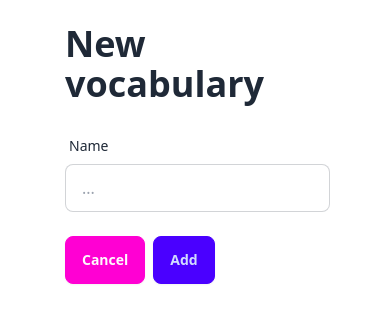
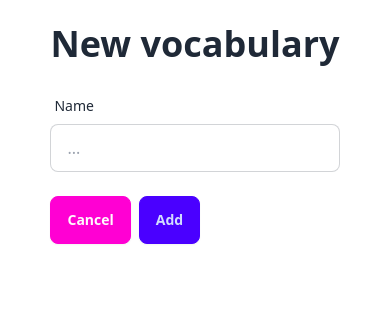
Before and after one commit to KolyaKovt/react-local-vocabulary, a React (Vite) app: page /new in a window 390 px wide. Shown: the top 322 px of the page. Built offline with nearby package versions, Linux system fonts and the light colour scheme.

Commit message:
responsive design

```diff
--- a/src/components/Container.tsx
+++ b/src/components/Container.tsx
@@ -6,7 +6,7 @@ interface Props {
 
 export const Container = ({ children }: Props) => {
   return (
-    <div className="flex flex-col items-start mx-auto max-w-[300px] px-5">
+    <div className="flex flex-col items-center mx-auto max-w-[575px] px-5">
       {children}
     </div>
   )
--- a/src/index.css
+++ b/src/index.css
@@ -17,7 +17,7 @@
   @apply text-4xl font-bold;
 }
 .itemsList {
-  @apply flex flex-col gap-6 pb-6;
+  @apply flex flex-col gap-6 pb-6 w-[280px];
 }
 .btnContainer {
   @apply flex gap-2 flex-wrap;
--- a/src/pages/OpenVocabulary.tsx
+++ b/src/pages/OpenVocabulary.tsx
@@ -1,7 +1,9 @@
 import { Link, useParams } from "react-router-dom"
-import { useAppDispatch, useAppSelector } from "../redux/hooks"
+
 import { Container } from "../components/Container"
 import { Header } from "../components/Header"
+
+import { useAppDispatch, useAppSelector } from "../redux/hooks"
 import { deleteWord, selectVocabularies } from "../redux/vocabularies/slice"
 import { getVocabulary } from "../helpers/getVocabulary"
 
--- a/src/pages/VocabulariesList.tsx
+++ b/src/pages/VocabulariesList.tsx
@@ -1,12 +1,13 @@
 import { Link } from "react-router-dom"
+
+import { Container } from "../components/Container"
+import { Header } from "../components/Header"
 
 import { useAppDispatch, useAppSelector } from "../redux/hooks"
 import {
   deleteVocabulary,
   selectVocabularies,
 } from "../redux/vocabularies/slice"
-import { Container } from "../components/Container"
-import { Header } from "../components/Header"
 
 export default function ListVocabularies() {
   const dispatch = useAppDispatch()
@@ -31,7 +32,7 @@ export default function ListVocabularies() {
 
                 return (
                   <li key={id}>
-                    <div className="btnContainer mb-4 font-bold text-2xl">
+                    <div className="btnContainer mb-4 font-bold text-2xl overflow-x-auto">
                       <p>{name}</p>
                       <p>({exercise})</p>
                     </div>
```
